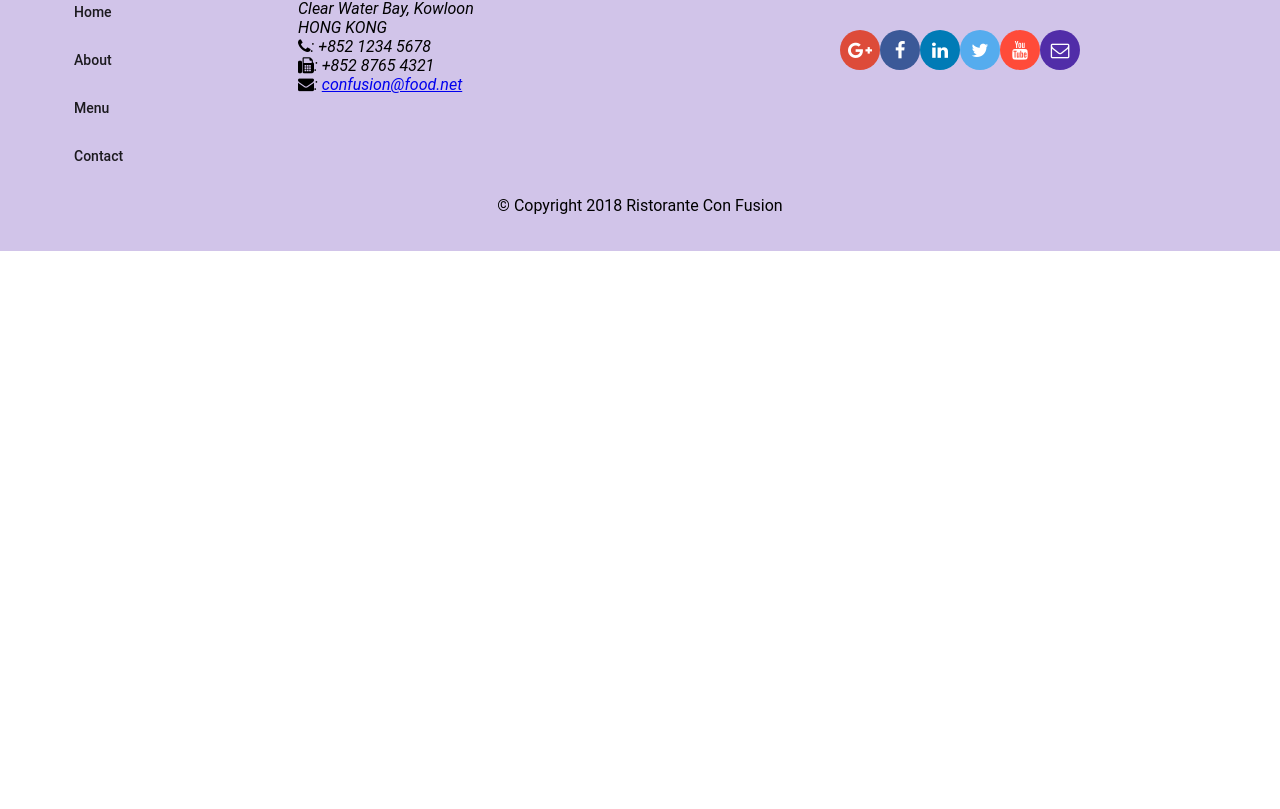
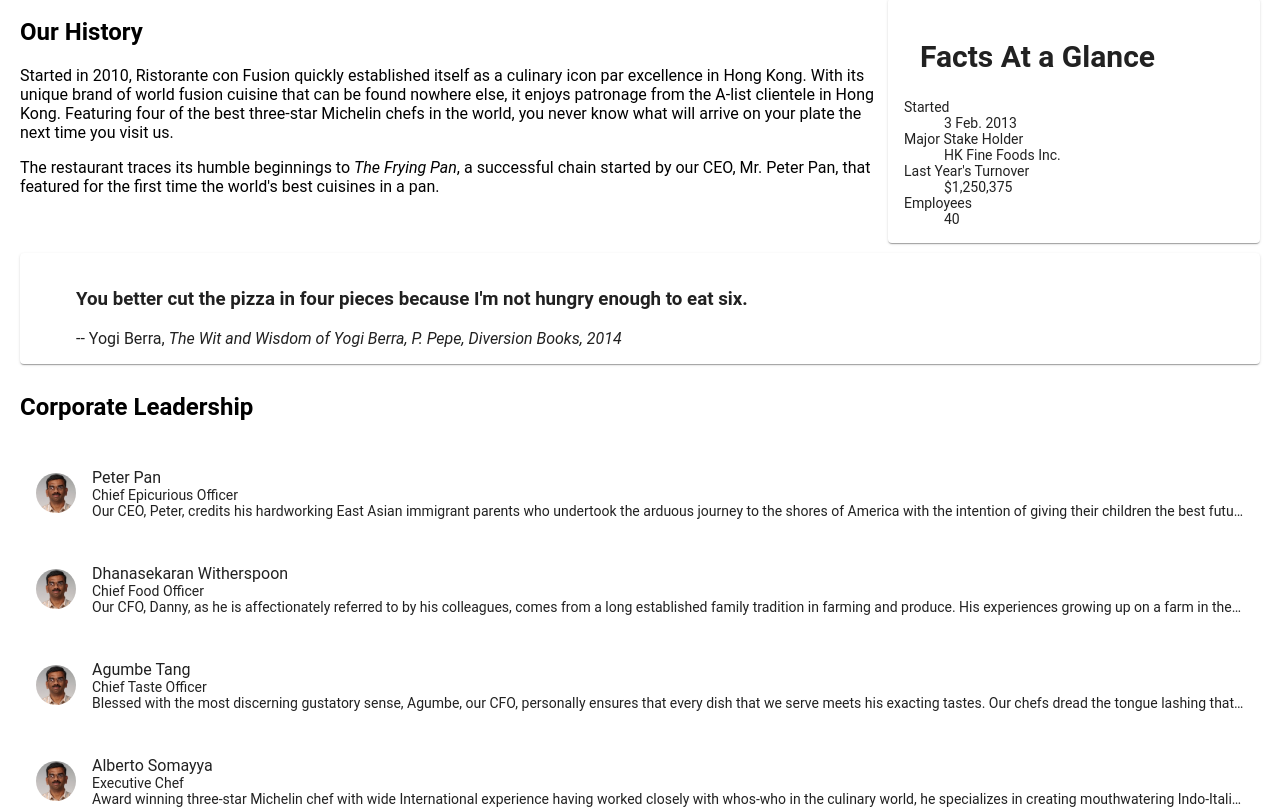
Before and after one commit to JeffreyLiuUSC/Angular2, an Angular app: page /about in a window 1280 px wide. Before the commit this address led to /. Shown: the part 440-1249 px from the top of the page. Before the commit the page ends 800 px from the top, so only its background shows below. Built offline with nearby package versions, Linux system fonts and the light colour scheme.

Commit message:
assignment 2

```diff
--- a/src/app/about/about.component.html
+++ b/src/app/about/about.component.html
@@ -1,3 +1,70 @@
-<p>
-  about works!
-</p>
+<div class="container"
+  fxLayout="column"
+  fxLayoutGap="10px">
+
+  <div fxFlex>
+    <div>
+        <h3>About Us</h3>
+        <hr>
+    </div>
+  </div>
+
+  <div fxFlex>
+    <div fxLayout="column" fxLayout.gt-sm="row">
+      <div fxFlex="70">
+        <h2>Our History</h2>
+        <p>Started in 2010, Ristorante con Fusion quickly established itself as a culinary icon par excellence in Hong Kong. With its unique brand of world fusion cuisine that can be found nowhere else, it enjoys patronage from the A-list clientele in Hong Kong.  Featuring four of the best three-star Michelin chefs in the world, you never know what will arrive on your plate the next time you visit us.</p>
+        <p>The restaurant traces its humble beginnings to <em>The Frying Pan</em>, a successful chain started by our CEO, Mr. Peter Pan, that featured for the first time the world's best cuisines in a pan.</p>
+      </div>
+      <div fxFlex="30">
+        <mat-card>
+          <mat-card-header>
+            <mat-card-title>
+            <h2>Facts At a Glance</h2>
+            </mat-card-title>
+          </mat-card-header>
+          <mat-card-content>
+            <dl>
+              <dt>Started</dt>
+              <dd>3 Feb. 2013</dd>
+              <dt>Major Stake Holder</dt>
+              <dd>HK Fine Foods Inc.</dd>
+              <dt>Last Year's Turnover</dt>
+              <dd>$1,250,375</dd>
+              <dt>Employees</dt>
+              <dd>40</dd>
+            </dl>
+          </mat-card-content>
+        </mat-card>
+      </div>
+    </div>
+  </div>
+
+  <div fxFlex>
+    <mat-card>
+      <blockquote>
+        <h3>You better cut the pizza in four pieces because
+            I'm not hungry enough to eat six.</h3>
+        <footer>-- Yogi Berra,
+          <cite>The Wit and Wisdom of Yogi Berra,
+            P. Pepe, Diversion Books, 2014</cite>
+        </footer>
+      </blockquote>
+    </mat-card>
+  </div>
+
+
+  <div fxFlex>
+    <h2>Corporate Leadership</h2>
+    <div *ngFor="let leader of leaders">
+      <mat-list  >
+        <mat-list-item >
+          <img matListAvatar src="{{leader.image}}" alt="{{leader.name}}">
+          <h1 matLine>{{leader.name }}</h1>
+          <h2 matLine>{{leader.designation}}</h2>
+          <p matLine>{{leader.description}}</p>
+        </mat-list-item>
+      </mat-list>
+    </div>
+  </div>
+</div>
--- a/src/app/about/about.component.ts
+++ b/src/app/about/about.component.ts
@@ -1,5 +1,9 @@
 import { Component, OnInit } from '@angular/core';
 
+import { Leader } from '../shared/leader';
+import { LeaderService } from '../services/leader.service';
+
+import { fromEventPattern } from 'rxjs';
 @Component({
   selector: 'app-about',
   templateUrl: './about.component.html',
@@ -7,9 +11,11 @@
 })
 export class AboutComponent implements OnInit {
 
-  constructor() { }
+  leaders: Leader[];
+  constructor(private leaderService:LeaderService ) { }
 
   ngOnInit() {
+    this.leaders = this.leaderService.getLeaders();
   }
 
 }
--- a/src/app/app-routing/routes.ts
+++ b/src/app/app-routing/routes.ts
@@ -11,5 +11,6 @@
     { path: 'menu', component: MenuComponent},
     { path: '', redirectTo:'/home', pathMatch:'full'},
     { path: 'contactus', component: ContactComponent},
-    { path: 'dishdetail/:id', component:DishdetailComponent}
+    { path: 'dishdetail/:id', component:DishdetailComponent},
+    { path: 'about', component: AboutComponent}
 ];
--- a/src/app/app.module.ts
+++ b/src/app/app.module.ts
@@ -21,7 +21,7 @@
 import { ContactComponent } from './contact/contact.component';
 
 import { AppRoutingModule } from './app-routing/app-routing.module';
-
+import { LeaderService } from './services/leader.service';
 import { PromotionService } from './services/promotion.service';
 @NgModule({
   declarations: [
@@ -47,7 +47,7 @@
     MatButtonModule,
     AppRoutingModule
   ],
-  providers: [DishService, PromotionService],
+  providers: [DishService, PromotionService,LeaderService],
   bootstrap: [AppComponent]
 })
 export class AppModule { }
--- a/src/app/footer/footer.component.html
+++ b/src/app/footer/footer.component.html
@@ -10,7 +10,7 @@
         <h4>Links</h4>
         <mat-list>
           <mat-list-item><a mat-button routerLink='/home'>Home</a></mat-list-item>
-          <mat-list-item><a mat-button>About</a></mat-list-item>
+          <mat-list-item><a mat-button routerLink='/about'>About</a></mat-list-item>
           <mat-list-item><a mat-button routerLink='/menu'>Menu</a></mat-list-item>
           <mat-list-item><a mat-button routerLink='/contactus'>Contact</a></mat-list-item>
         </mat-list>
--- a/src/app/header/header.component.html
+++ b/src/app/header/header.component.html
@@ -1,7 +1,7 @@
 <mat-toolbar color="primary">
   <span><img src="/assets/images/logo.png" height=30 width=41></span>
   <a mat-button routerLink="/home" routerLinkActive="active"><span class="fa fa-home fa-lg"></span> Home</a>
-  <a mat-button routerLinkActive="active"><span class="fa fa-info fa-lg"></span> About</a>
+  <a mat-button routerLink="/about" routerLinkActive="active"><span class="fa fa-info fa-lg"></span> About</a>
   <a mat-button routerLink="/menu" routerLinkActive="active"><span class="fa fa-list fa-lg"></span> Menu</a>
   <a mat-button routerLink='/contactus' routerLinkActive="active"><span class="fa fa-address-card fa-lg"></span> Contact</a>
 </mat-toolbar>
--- a/src/app/home/home.component.html
+++ b/src/app/home/home.component.html
@@ -33,4 +33,17 @@
   </mat-card-content>
 </mat-card>
 
+<mat-card *ngIf="leader" fxFlex>
+    <mat-card-header>
+      <div mat-card-avatar></div>
+      <mat-card-title>
+        <h3>{{leader.name | uppercase}}</h3>
+      </mat-card-title>
+    </mat-card-header>
+    <img mat-card-image src={{leader.image}} alt={{leader.name}}>
+    <mat-card-content>
+      <p>{{leader.description}}
+      </p>
+    </mat-card-content>
+  </mat-card>
 </div>
--- a/src/app/home/home.component.ts
+++ b/src/app/home/home.component.ts
@@ -3,7 +3,8 @@
 import { DishService } from '../services/dish.service';
 import { Promotion } from '../shared/promotion';
 import { PromotionService } from '../services/promotion.service';
-
+import { Leader } from '../shared/leader';
+import { LeaderService } from '../services/leader.service';
 
 @Component({
   selector: 'app-home',
@@ -14,13 +15,15 @@
 
   dish:Dish;
   promotion:Promotion;
-
+  leader:Leader;
   constructor(private dishservice: DishService,
-    private promotionservice: PromotionService) { }
+    private promotionservice: PromotionService,
+    private leaderservice: LeaderService) { }
 
   ngOnInit() {
     this.dish = this.dishservice.getFeaturedDish();
     this.promotion = this.promotionservice.getFeaturedPromotion();
+    this.leader = this.leaderservice.getFeaturedLeader();
   }
 
 }
--- /dev/null
+++ b/src/app/services/leader.service.ts
@@ -0,0 +1,24 @@
+import { Injectable } from '@angular/core';
+
+import { Leader } from '../shared/leader';
+import { LEADERS } from "../shared/leaders";
+
+@Injectable({
+  providedIn: 'root'
+})
+export class LeaderService {
+
+  getLeaders(): Leader[] {
+    return LEADERS;
+  }
+
+  getLeader(id: string): Leader {
+    return LEADERS.filter((leader) => (leader.id === id))[0];
+  }
+
+  getFeaturedLeader(): Leader {
+    return LEADERS.filter((leader) => leader.featured)[0];
+  }
+
+  constructor() { }
+}
--- /dev/null
+++ b/src/app/shared/leader.ts
@@ -0,0 +1,9 @@
+export class Leader{
+    id: string;
+    name: string;
+    image: string;
+    designation: string;
+    abbr:string;
+    featured: boolean;
+    description:string;
+}
--- /dev/null
+++ b/src/app/shared/leaders.ts
@@ -0,0 +1,44 @@
+import { Leader } from './leader';
+
+export const LEADERS: Leader[] = [
+    {
+      id: '0',
+      name: 'Peter Pan',
+      image: '/assets/images/alberto.png',
+      designation: 'Chief Epicurious Officer',
+      abbr: 'CEO',
+      featured: false,
+      // tslint:disable-next-line:max-line-length
+      description: 'Our CEO, Peter, credits his hardworking East Asian immigrant parents who undertook the arduous journey to the shores of America with the intention of giving their children the best future. His mother\'s wizardy in the kitchen whipping up the tastiest dishes with whatever is available inexpensively at the supermarket, was his first inspiration to create the fusion cuisines for which The Frying Pan became well known. He brings his zeal for fusion cuisines to this restaurant, pioneering cross-cultural culinary connections.'
+    },
+    {
+      id: '1',
+      name: 'Dhanasekaran Witherspoon',
+      image: '/assets/images/alberto.png',
+      designation: 'Chief Food Officer',
+      abbr: 'CFO',
+      featured: false,
+      // tslint:disable-next-line:max-line-length
+      description: 'Our CFO, Danny, as he is affectionately referred to by his colleagues, comes from a long established family tradition in farming and produce. His experiences growing up on a farm in the Australian outback gave him great appreciation for varieties of food sources. As he puts it in his own words, Everything that runs, wins, and everything that stays, pays!'
+    },
+    {
+      id: '2',
+      name: 'Agumbe Tang',
+      image: '/assets/images/alberto.png',
+      designation: 'Chief Taste Officer',
+      abbr: 'CTO',
+      featured: false,
+      // tslint:disable-next-line:max-line-length
+      description: 'Blessed with the most discerning gustatory sense, Agumbe, our CFO, personally ensures that every dish that we serve meets his exacting tastes. Our chefs dread the tongue lashing that ensues if their dish does not meet his exacting standards. He lives by his motto, You click only if you survive my lick.'
+    },
+    {
+      id: '3',
+      name: 'Alberto Somayya',
+      image: '/assets/images/alberto.png',
+      designation: 'Executive Chef',
+      abbr: 'EC',
+      featured: true,
+      // tslint:disable-next-line:max-line-length
+      description: 'Award winning three-star Michelin chef with wide International experience having worked closely with whos-who in the culinary world, he specializes in creating mouthwatering Indo-Italian fusion experiences. He says, Put together the cuisines from the two craziest cultures, and you get a winning hit! Amma Mia!'
+    }
+  ];
```
Also changed, not shown: 1 other file (tests, documents, lock files or other folders).
